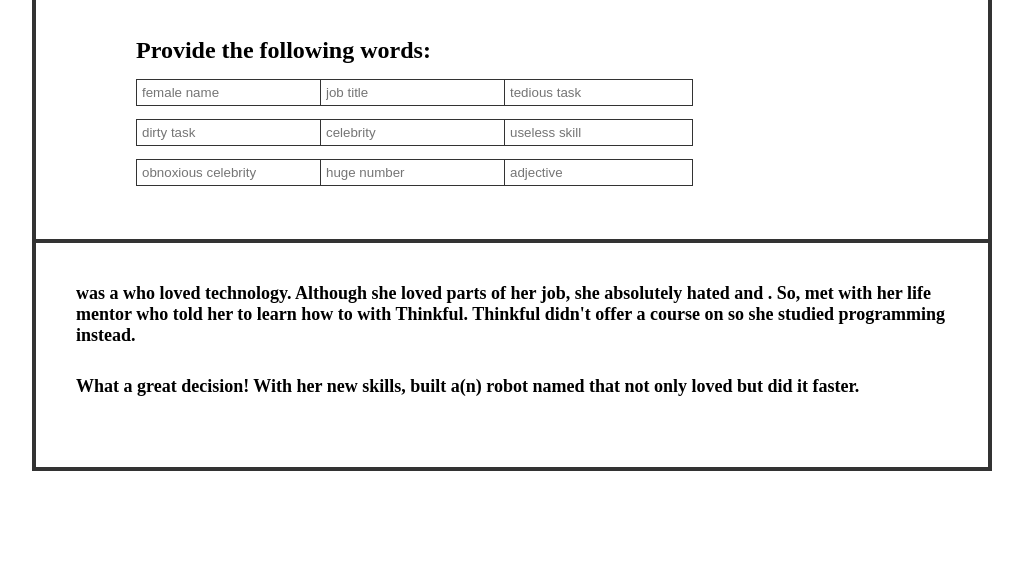
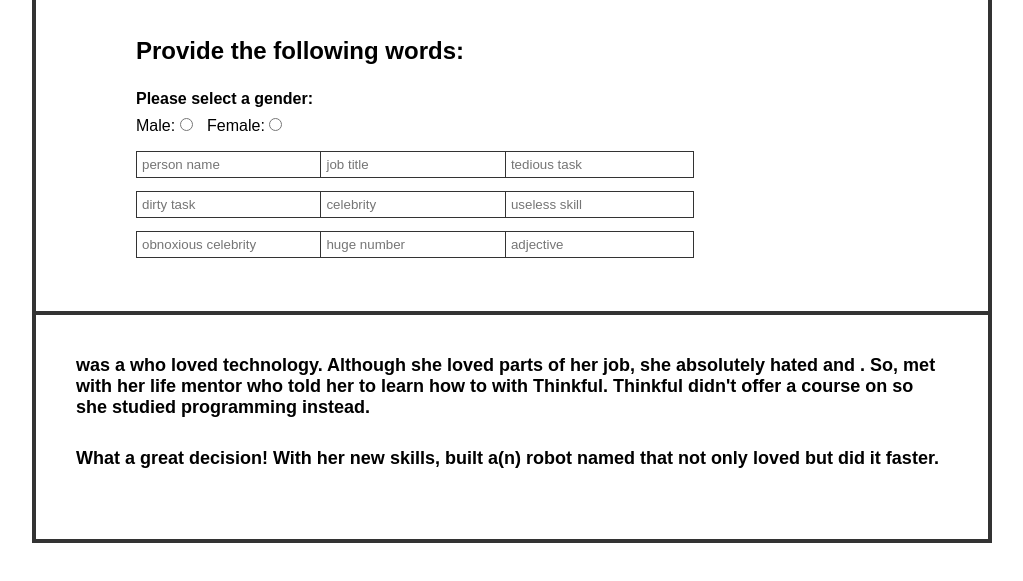
Before and after one commit to dansheard/ngMadLibs, a plain HTML site: page index.html in a window 1280 px wide. Shown: the part 245-826 px from the top of the page, without its empty margins (128-1151 px from the left). Before the commit the page ends 800 px from the top, so only its background shows below. Drawn offline with Linux system fonts and the light colour scheme.

Commit message:
Add the ability for the user to choose a gender and change the context of the game

```diff
--- a/assets/css/styles.css
+++ b/assets/css/styles.css
@@ -6,11 +6,20 @@
 
 body {
 	padding: 50px 0;
+	font-family: arial, verdana, helvetica, sans-serif;
 }
 
 header {
 	border-bottom: 4px solid #333;
 	overflow: hidden;
+}
+
+fieldset {
+	border: none;
+}
+
+legend {
+	font-weight: bold;
 }
 
 .wrapper {
@@ -51,6 +60,11 @@ header {
 	border-bottom: 4px solid #333;
 }
 
+.words__gender-select {
+	display: inline-block;
+	margin: 10px 10px 10px 0;
+}
+
 .words__heading {
 	margin-bottom: 15px;
 }
--- a/assets/js/MadLibs.js
+++ b/assets/js/MadLibs.js
@@ -1,6 +1,6 @@
 angular.module('MadLibs', [])
 			 	.controller('datactrl', function($scope) {
-					$scope.model = {female_name: '',
+					$scope.model = {person_name: '',
 													job_title: '',
 													tedious_task: '',
 													dirty_task: '',
--- a/index.html
+++ b/index.html
@@ -23,9 +23,21 @@
 
 			<h2 class="words__heading">Provide the following words:</h2>
 			<form name="madLibsForm" ng-submit="submit(); submitted = true;" novalidate>
+
+				<div class="words__gender-select">
+					<fieldset>
+						<legend>Please select a gender:</legend>
+						<label for="sexMale">Male:</label>
+						<input id="sexMale" class="words__gender-select" type="radio" name="sex" value="male" ng-model="input.gender" checked>
+
+						<label for="sexFemale">Female:</label>
+						<input id="sexFemale" class="words__gender-select" type="radio" name="sex" value="female" ng-model="input.gender">
+					</fieldset>
+				</div>
+
 				<ul class="words__list">
 					<li class="words__item-wrapper">
-						<input type="text" class="words__item" ng-model="model.female_name" placeholder="female name" required>
+						<input type="text" class="words__item" ng-model="model.person_name" placeholder="person name" required>
 					</li>
 					<li class="words__item-wrapper">
 						<input type="text" class="words__item" ng-model="model.job_title" placeholder="job title" required>
@@ -56,9 +68,9 @@
 		</section>
 
 		<section class="main-content">
-			<p class="main-content__text"><span>{{ model.female_name }}</span> was a {{ model.job_title }} who loved technology. Although she loved parts of her job, she absolutely hated {{ model.tedious_task }} and {{ model.dirty_task }}. So, {{ model.female_name }} met with her life mentor {{ model.celebrity }} who told her to learn how to {{ model.useless_skill }} with Thinkful. Thinkful didn't offer a course on {{ model.useless_skill }} so she studied programming instead. </p>
+			<p class="main-content__text"><span>{{ model.person_name }}</span> was a {{ model.job_title }} who loved technology. Although {{ (input.gender == 'male' ) ? 'he' : 'she' }} loved parts of {{ (input.gender == 'male' ) ? 'his' : 'her' }} job, {{ (input.gender == 'male' ) ? 'he' : 'she' }} absolutely hated {{ model.tedious_task }} and {{ model.dirty_task }}. So, {{ model.female_name }} met with {{ (input.gender == 'male' ) ? 'his' : 'her' }} life mentor {{ model.celebrity }} who told {{ (input.gender == 'male' ) ? 'his' : 'her' }} to learn how to {{ model.useless_skill }} with Thinkful. Thinkful didn't offer a course on {{ model.useless_skill }} so {{ (input.gender == 'male' ) ? 'he' : 'she' }} studied programming instead. </p>
 
-			<p class="main-content__text">What a great decision! With her new skills, {{ model.female_name }} built a(n) {{ model.adjective }} robot named {{ model.obnoxious_celebrity }} that not only loved {{ model.dirty_task }} but did it {{ model.huge_number }} faster.</p>
+			<p class="main-content__text">What a great decision! With {{ (input.gender == 'male' ) ? 'his' : 'her' }} new skills, {{ model.female_name }} built a(n) {{ model.adjective }} robot named {{ model.obnoxious_celebrity }} that not only loved {{ model.dirty_task }} but did it {{ model.huge_number }} faster.</p>
 
 		</section>
 
```
